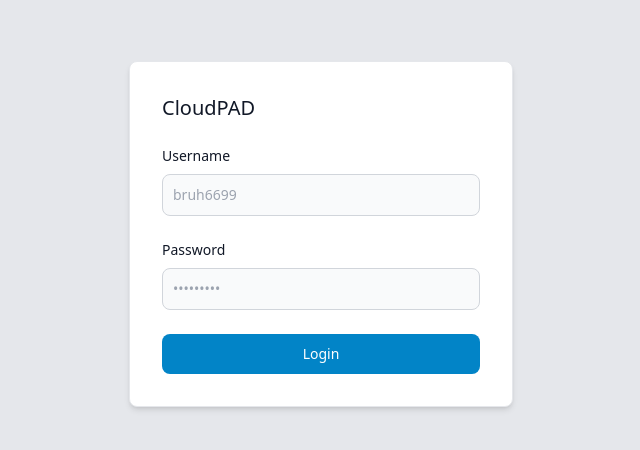
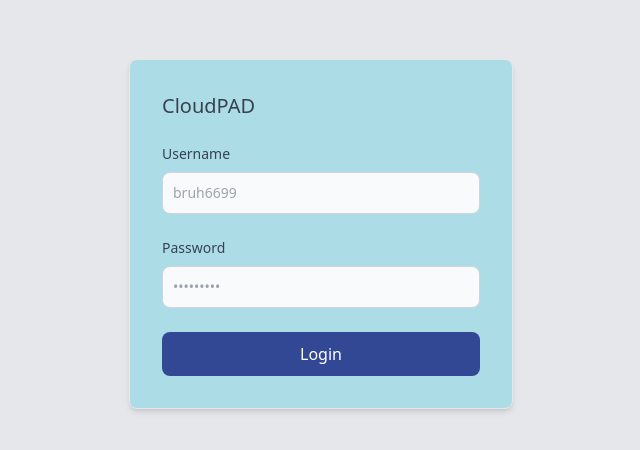
Before and after one commit to Alan-39/CloudPAD, a Vue app in the folder CloudPAD-UI/: page /login in a window 1280 px wide. Shown: the part 166-616 px from the top of the page, without its empty margins (319-959 px from the left). Built offline with nearby package versions, Linux system fonts and the light colour scheme.

Commit message:
Added login page for vuejs

```diff
--- a/CloudPAD-UI/src/views/LoginView.vue
+++ b/CloudPAD-UI/src/views/LoginView.vue
@@ -1,18 +1,18 @@
 <template>
-  <div class="p-4 w-full max-w-sm bg-white rounded-lg border border-gray-200 shadow-md sm:p-6 md:p-8">
+  <div class="p-4 w-full max-w-sm bg-secondary rounded-lg border border-gray-200 shadow-md sm:p-6 md:p-8">
     <Form @submit="login" :validation-schema="schema" v-slot="{ errors }" class="space-y-6">
-      <h5 class="text-xl font-medium text-gray-900">CloudPAD</h5>
+      <h5 class="text-xl font-medium text-gray-700">CloudPAD</h5>
       <div>
-        <label for="email" class="block mb-2 text-sm font-medium text-gray-900 ">Username</label>
+        <label for="email" class="block mb-2 text-sm font-medium text-gray-700 ">Username</label>
         <Field id="username" name="username" type="text"
-          class="bg-gray-50 border border-gray-300 text-gray-900 text-sm rounded-lg focus:ring-blue-500 focus:border-blue-500 block w-full p-2.5"
+          class="bg-gray-50 border border-gray-300 text-gray-700 text-sm rounded-lg focus:ring-blue-500 focus:border-blue-500 block w-full p-2.5"
           placeholder="bruh6699" required />
         <span class="text-sm text-red-600">{{ errors.username }}</span>
       </div>
       <div>
-        <label for="password" class="block mb-2 text-sm font-medium text-gray-900">Password</label>
+        <label for="password" class="block mb-2 text-sm font-medium text-gray-700">Password</label>
         <Field id="password" name="password" type="password" placeholder="•••••••••"
-          class="bg-gray-50 border border-gray-300 text-gray-900 text-sm rounded-lg focus:ring-blue-500 focus:border-blue-500 block w-full p-2.5"
+          class="bg-gray-50 border border-gray-300 text-gray-700 text-sm rounded-lg focus:ring-blue-500 focus:border-blue-500 block w-full p-2.5"
           required />
         <span class="text-sm text-red-600">{{ errors.password }}</span>
       </div>
@@ -24,13 +24,20 @@
             <input id="remember" type="checkbox" value=""
               class="w-4 h-4 bg-gray-50 rounded border border-gray-300 focus:ring-3 focus:ring-blue-300">
           </div>
-          <label for="remember" class="ml-2 text-sm font-medium text-gray-900">Remember me</label>
+          <label for="remember" class="ml-2 text-sm font-medium text-gray-700">Remember me</label>
         </div>
       </div>
       -->
       <button
-        class="w-full text-white bg-sky-600 hover:bg-sky-800 focus:ring-4 focus:outline-none focus:ring-blue-300 font-medium rounded-lg text-sm px-5 py-2.5 text-center ease-in-out duration-300">
-        Login
+        class="w-full flex justify-center text-white hover:text-gray-700 bg-accent-dark hover:bg-accent focus:ring-4 focus:outline-none focus:ring-blue-300 font-medium rounded-lg text-base px-5 py-2.5 text-center ease-in-out duration-300">
+        <svg v-if="isLoading" class="animate-spin h-6 w-6 text-white" xmlns="http://www.w3.org/2000/svg" fill="none"
+          viewBox="0 0 24 24">
+          <circle class="opacity-25" cx="12" cy="12" r="10" stroke="currentColor" stroke-width="4"></circle>
+          <path class="opacity-75" fill="currentColor"
+            d="M4 12a8 8 0 018-8V0C5.373 0 0 5.373 0 12h4zm2 5.291A7.962 7.962 0 014 12H0c0 3.042 1.135 5.824 3 7.938l3-2.647z">
+          </path>
+        </svg>
+        <span v-if="!isLoading">Login</span>
       </button>
       <span v-if="errMsg !== ''" class="my-4 text-sm text-center text-red-600">{{ errMsg }}</span>
     </Form>
@@ -45,6 +52,7 @@ import * as yup from 'yup';
 import { useAuthStore } from '../stores/auth.store';
 
 const errMsg = ref('');
+const isLoading = ref(false);
 
 const schema = yup.object({
   username: yup.string().required().min(6),
@@ -55,16 +63,19 @@ useForm({
   validationSchema: schema,
 });
 
-function login(values) {
+async function login(values) {
+  isLoading.value = true;
   const authStore = useAuthStore();
 
-  authService.login(values).then(response => {
+  try {
+    const response = await authService.login(values);
     errMsg.value = '';
     authStore.setSession(response.data.token)
-    console.log(authStore.token);
-  }).catch(err => {
+  } catch(err) {
     errMsg.value = err.response.data.message
-  });
+  } finally {
+    isLoading.value = false;
+  }
 }
 </script>
 
```
